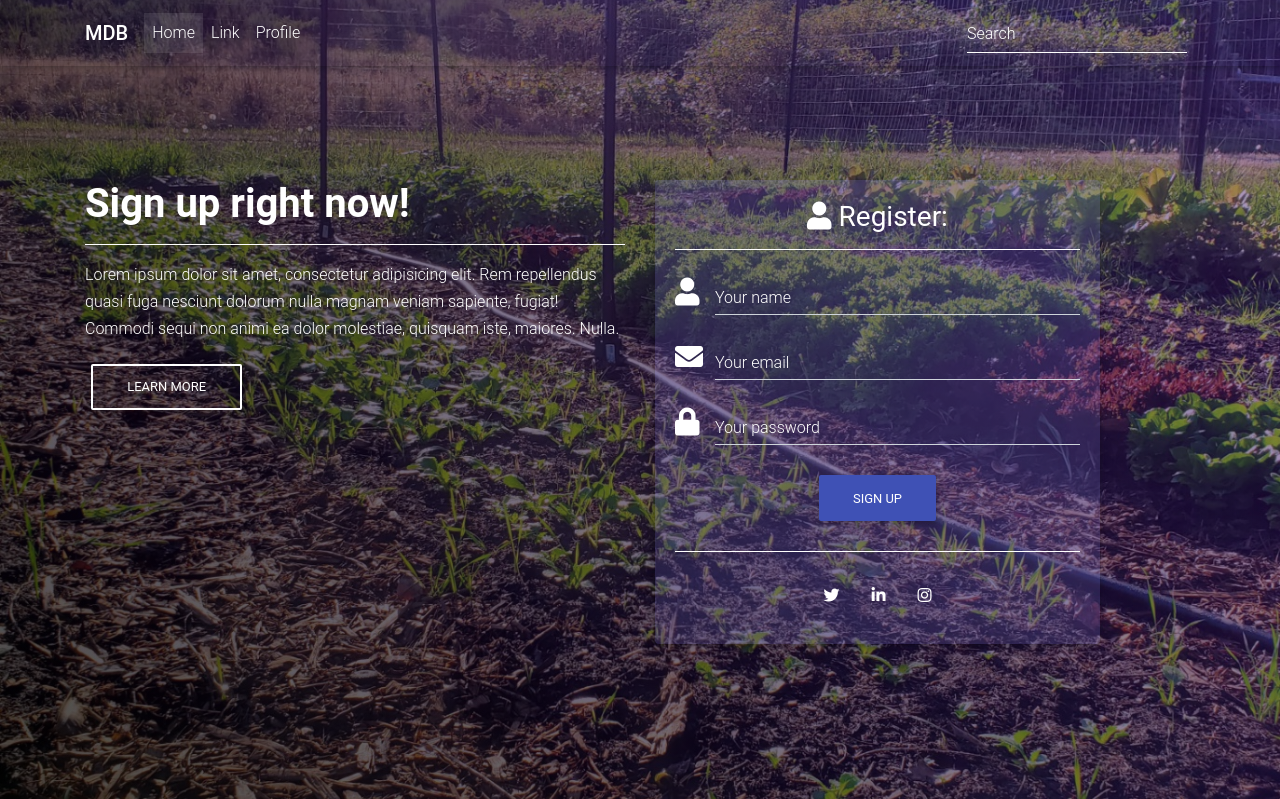
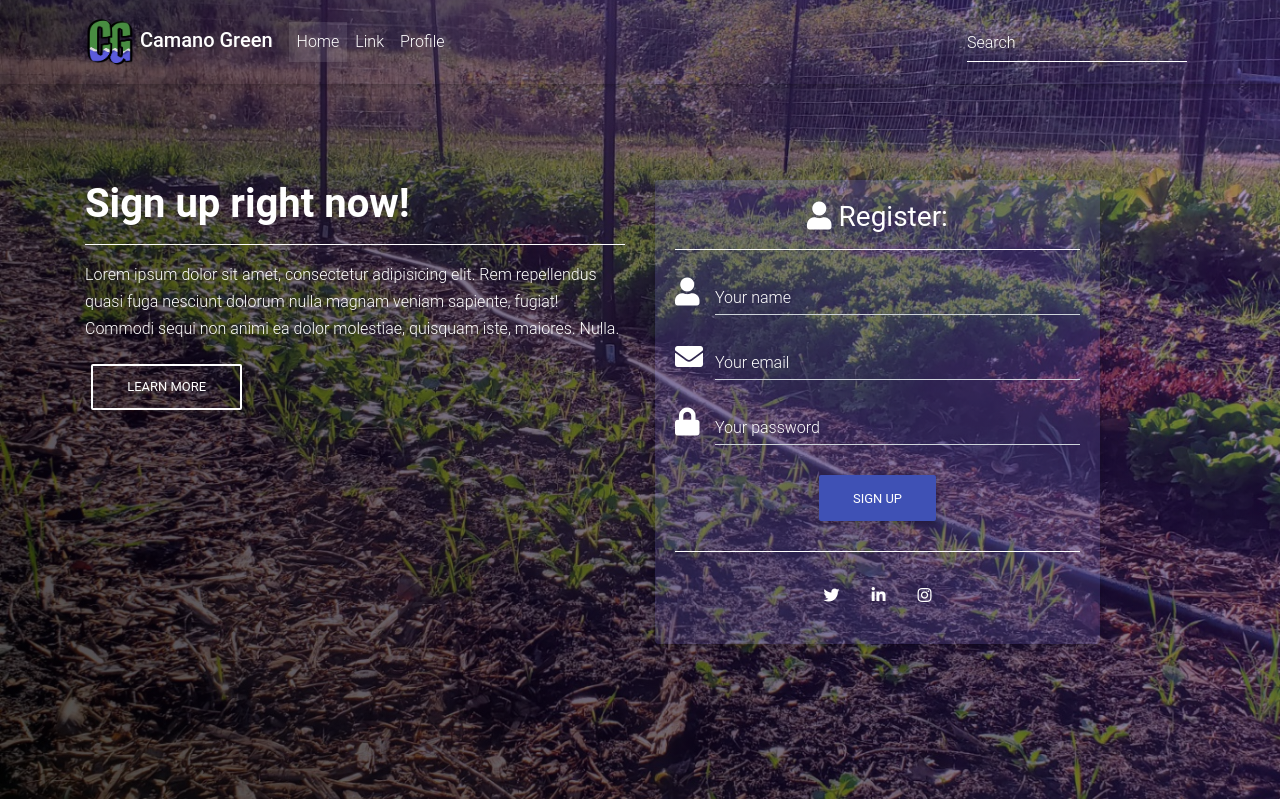
Before and after one commit to robertsaj2/CamanoGreen, a Flask app: page / in a window 1280 px wide. Shown: the top 799 px of the page. Run offline with Flask 2, Linux system fonts and the light colour scheme; some libraries are stand-ins or nearby versions.

Commit message:
Add logo and company name to nav bar

```diff
--- a/templates/base.html
+++ b/templates/base.html
@@ -33,7 +33,8 @@
     <nav class="navbar navbar-expand-lg navbar-dark fixed-top scrolling-navbar">
       <div class="container">
         <a class="navbar-brand" href="#">
-          <strong>MDB</strong>
+          <img src="{{url_for('static', filename='assets/camanogreen-logo-only1.png')}}" style="height: 50px; width: 50px"/>
+          <strong>Camano Green</strong>
         </a>
         <button class="navbar-toggler" type="button" data-toggle="collapse" data-target="#navbarSupportedContent-7" aria-controls="navbarSupportedContent-7" aria-expanded="false" aria-label="Toggle navigation">
           <span class="navbar-toggler-icon"></span>
```
